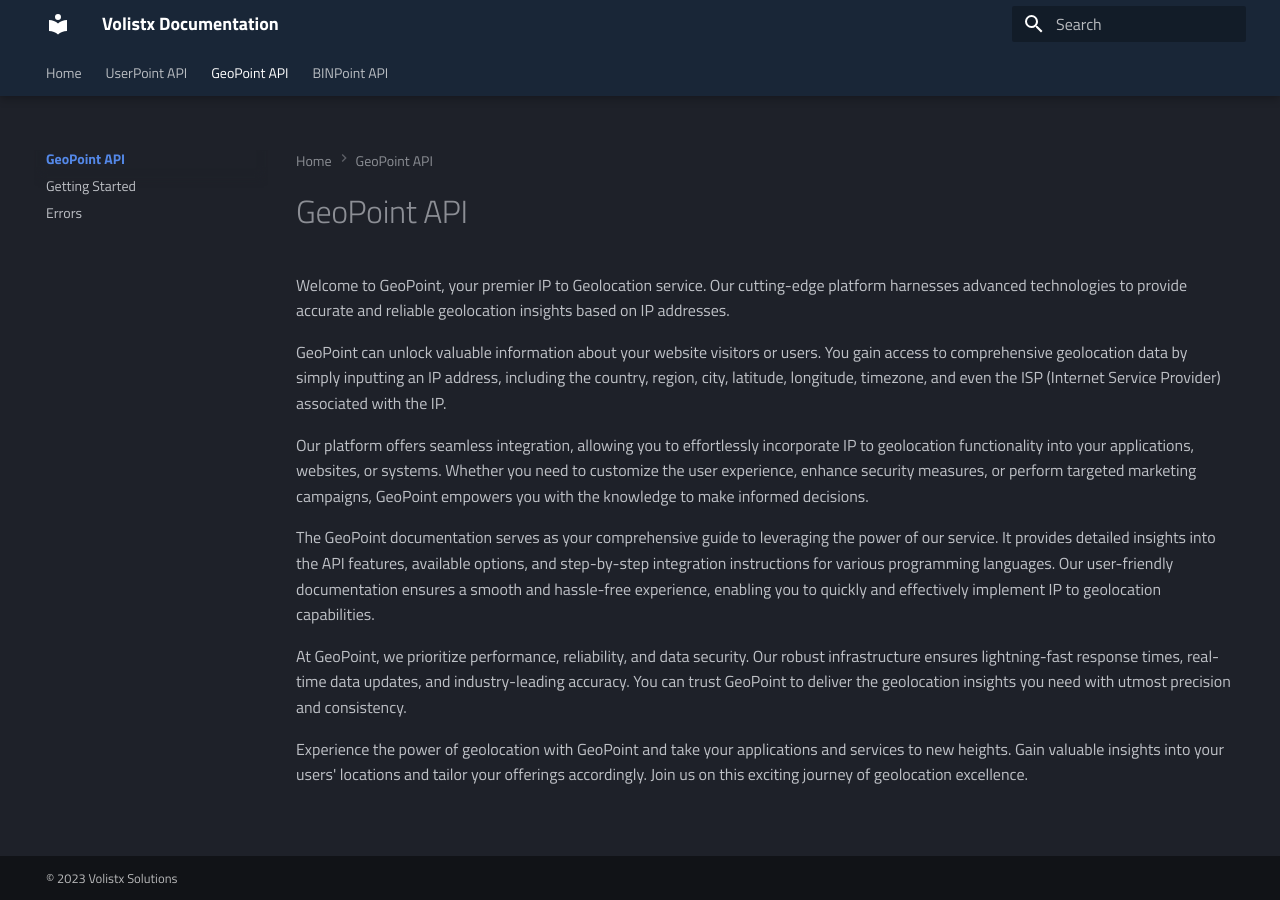
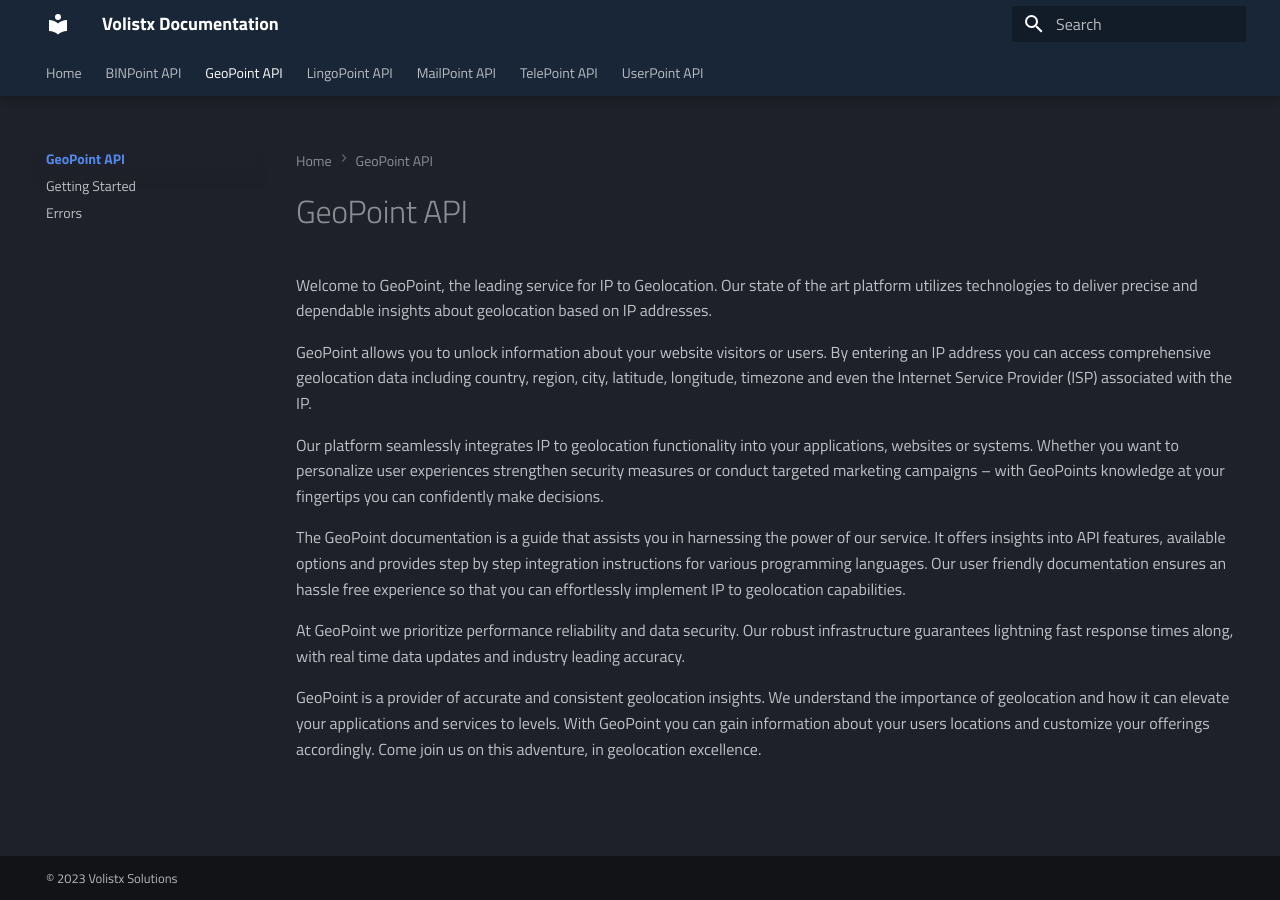
Before and after one commit to VolistxTeam/Documentation, an MkDocs documentation site: the page built from docs/geopoint/index.md, in a window 1280 px wide. Built offline with MkDocs 1.6.1 and Material for MkDocs 9.7.7, drawn with Linux system fonts in a browser that asks for light colours; the version menu is left out.

Commit message:
adding new products

```diff
--- a/docs/geopoint/index.md
+++ b/docs/geopoint/index.md
@@ -1,13 +1,13 @@
 # GeoPoint API
 
-Welcome to GeoPoint, your premier IP to Geolocation service. Our cutting-edge platform harnesses advanced technologies to provide accurate and reliable geolocation insights based on IP addresses.
+Welcome to GeoPoint, the leading service for IP to Geolocation. Our state of the art platform utilizes technologies to deliver precise and dependable insights about geolocation based on IP addresses.
 
-GeoPoint can unlock valuable information about your website visitors or users. You gain access to comprehensive geolocation data by simply inputting an IP address, including the country, region, city, latitude, longitude, timezone, and even the ISP (Internet Service Provider) associated with the IP.
+GeoPoint allows you to unlock information about your website visitors or users. By entering an IP address you can access comprehensive geolocation data including country, region, city, latitude, longitude, timezone and even the Internet Service Provider (ISP) associated with the IP.
 
-Our platform offers seamless integration, allowing you to effortlessly incorporate IP to geolocation functionality into your applications, websites, or systems. Whether you need to customize the user experience, enhance security measures, or perform targeted marketing campaigns, GeoPoint empowers you with the knowledge to make informed decisions.
+Our platform seamlessly integrates IP to geolocation functionality into your applications, websites or systems. Whether you want to personalize user experiences strengthen security measures or conduct targeted marketing campaigns – with GeoPoints knowledge at your fingertips you can confidently make decisions.
 
-The GeoPoint documentation serves as your comprehensive guide to leveraging the power of our service. It provides detailed insights into the API features, available options, and step-by-step integration instructions for various programming languages. Our user-friendly documentation ensures a smooth and hassle-free experience, enabling you to quickly and effectively implement IP to geolocation capabilities.
+The GeoPoint documentation is a guide that assists you in harnessing the power of our service. It offers insights into API features, available options and provides step by step integration instructions for various programming languages. Our user friendly documentation ensures an hassle free experience so that you can effortlessly implement IP to geolocation capabilities.
 
-At GeoPoint, we prioritize performance, reliability, and data security. Our robust infrastructure ensures lightning-fast response times, real-time data updates, and industry-leading accuracy. You can trust GeoPoint to deliver the geolocation insights you need with utmost precision and consistency.
+At GeoPoint we prioritize performance reliability and data security. Our robust infrastructure guarantees lightning fast response times along, with real time data updates and industry leading accuracy.
 
-Experience the power of geolocation with GeoPoint and take your applications and services to new heights. Gain valuable insights into your users' locations and tailor your offerings accordingly. Join us on this exciting journey of geolocation excellence.
+GeoPoint is a provider of accurate and consistent geolocation insights. We understand the importance of geolocation and how it can elevate your applications and services to levels. With GeoPoint you can gain information about your users locations and customize your offerings accordingly. Come join us on this adventure, in geolocation excellence.
--- a/mkdocs.yml
+++ b/mkdocs.yml
@@ -57,17 +57,29 @@ extra_css:
 
 nav:
   - Home: index.md
+  - BINPoint API:
+      - binpoint/index.md
+      - binpoint/getting-started.md
+      - binpoint/errors.md
+  - GeoPoint API:
+      - geopoint/index.md
+      - geopoint/getting-started.md
+      - geopoint/errors.md
+  - LingoPoint API:
+      - lingopoint/index.md
+      - lingopoint/getting-started.md
+      - lingopoint/errors.md
+  - MailPoint API:
+      - mailpoint/index.md
+      - mailpoint/getting-started.md
+      - mailpoint/errors.md
+  - TelePoint API:
+      - telepoint/index.md
+      - telepoint/getting-started.md
+      - telepoint/errors.md
   - UserPoint API:
       - userpoint/index.md
       - userpoint/getting-started.md
       - userpoint/lookup-endpoint.md
       - userpoint/generate-endpoint.md
       - userpoint/errors.md
-  - GeoPoint API:
-      - geopoint/index.md
-      - geopoint/getting-started.md
-      - geopoint/errors.md
-  - BINPoint API:
-      - binpoint/index.md
-      - binpoint/getting-started.md
-      - binpoint/errors.md
```
Also changed, not shown: docs/binpoint/index.md (+6 -4 lines), docs/lingopoint/errors.md (added, +37 -0 lines), docs/lingopoint/getting-started.md (added, +17 -0 lines), docs/lingopoint/index.md (added, +17 -0 lines), docs/mailpoint/errors.md (added, +37 -0 lines), docs/mailpoint/getting-started.md (added, +1 -0 lines), docs/mailpoint/index.md (added, +15 -0 lines), docs/telepoint/errors.md (added, +37 -0 lines), docs/telepoint/getting-started.md (added, +1 -0 lines), docs/telepoint/index.md (added, +9 -0 lines).
